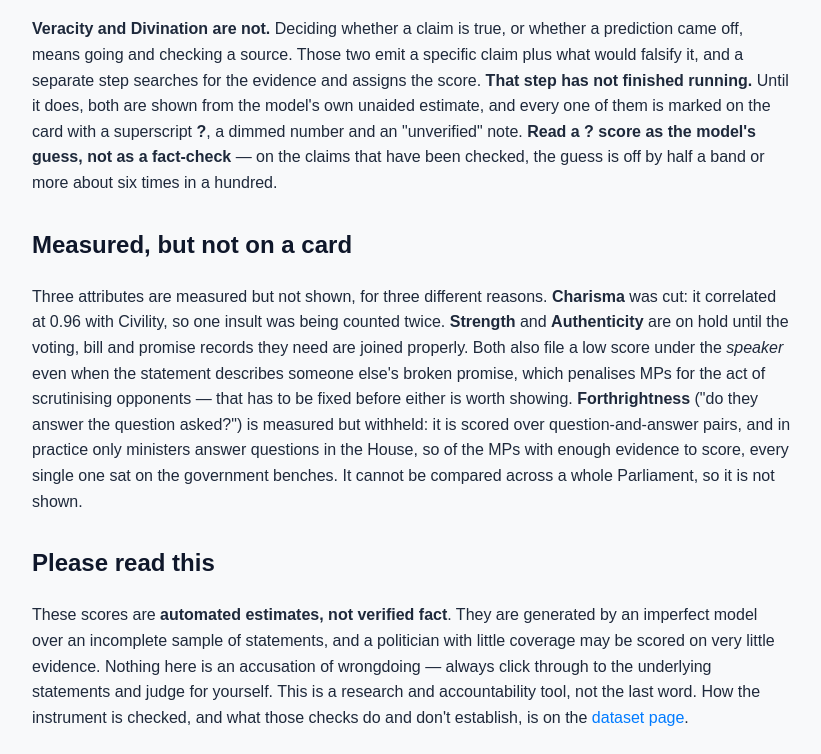
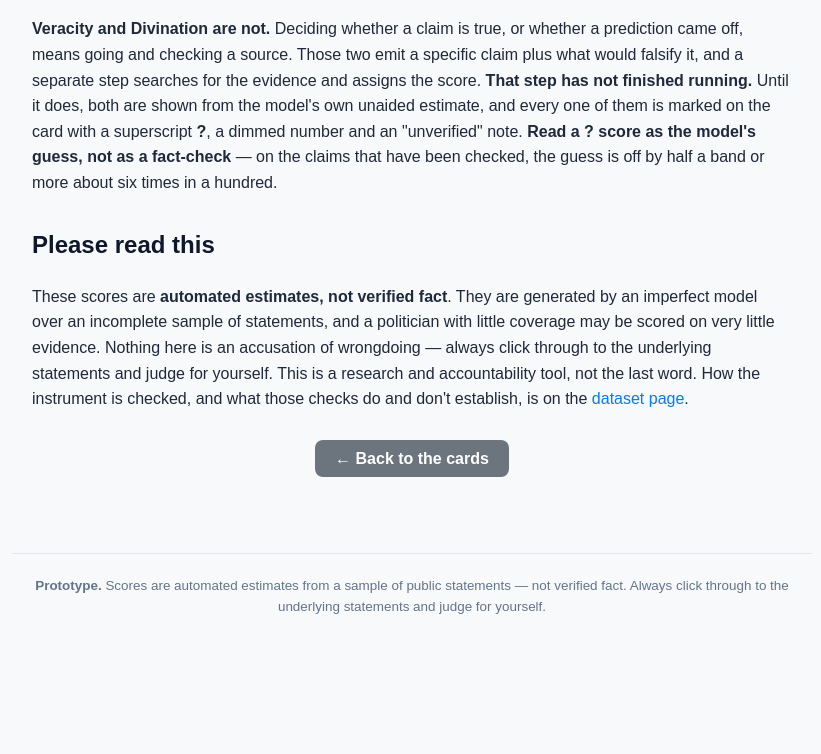
Before and after one commit to act65/pol-score-cards, a Flask app: page /about in a window 1280 px wide. Shown: the part 2527-3281 px from the top of the page, without its empty margins (228-1049 px from the left). After the commit the page ends 3141 px from the top, so only its background shows below. Run offline with Flask 3, Linux system fonts and the light colour scheme.

Commit message:
/about: drop 'Measured, but not on a card'
The page now describes the six attributes it publishes and nothing else. No
mention of Charisma, Strength, Authenticity or Forthrightness survives on the
site; the reasons each is absent are in ATTRIBUTES.md and attributes.py, where
the decisions are made, rather than on a page for readers looking at cards.

Co-Authored-By: Claude Opus 5 <noreply@anthropic.com>

```diff
--- a/site/templates/about.html
+++ b/site/templates/about.html
@@ -122,19 +122,6 @@
            dimmed number and an "unverified" note. <b>Read a <b>?</b> score as the model's guess, not as
            a fact-check</b> — on the claims that have been checked, the guess is off by half a band or
            more about six times in a hundred.</p>
-        <h2>Measured, but not on a card</h2>
-        <p>Three attributes are measured but not shown, for three different reasons.
-           <b>Charisma</b> was cut: it correlated at 0.96 with Civility, so one insult was being
-           counted twice. <b>Strength</b> and <b>Authenticity</b> are on hold until the voting,
-           bill and promise records they need are joined properly. Both also file a low score under the
-           <em>speaker</em> even when the statement describes someone else's broken promise, which
-           penalises MPs for the act of scrutinising opponents — that has to be fixed before either is
-           worth showing. <b>Forthrightness</b> ("do they
-           answer the question asked?") is measured but withheld: it is scored over question-and-answer
-           pairs, and in practice only ministers answer questions in the House, so of the MPs with
-           enough evidence to score, every single one sat on the government benches. It cannot be
-           compared across a whole Parliament, so it is not shown.</p>
-
         <h2>Please read this</h2>
         <p>These scores are <b>automated estimates, not verified fact</b>. They are generated by an
            imperfect model over an incomplete sample of statements, and a politician with little
```
